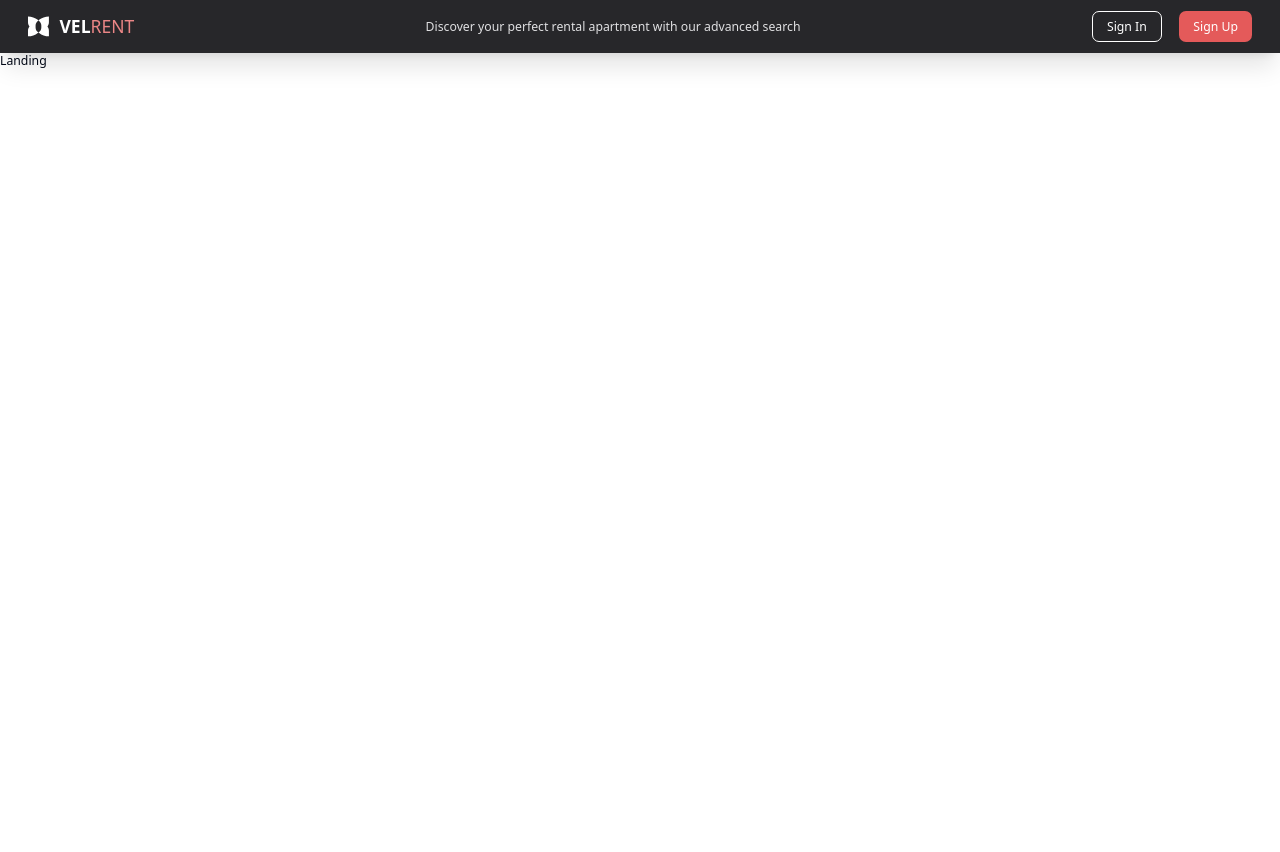
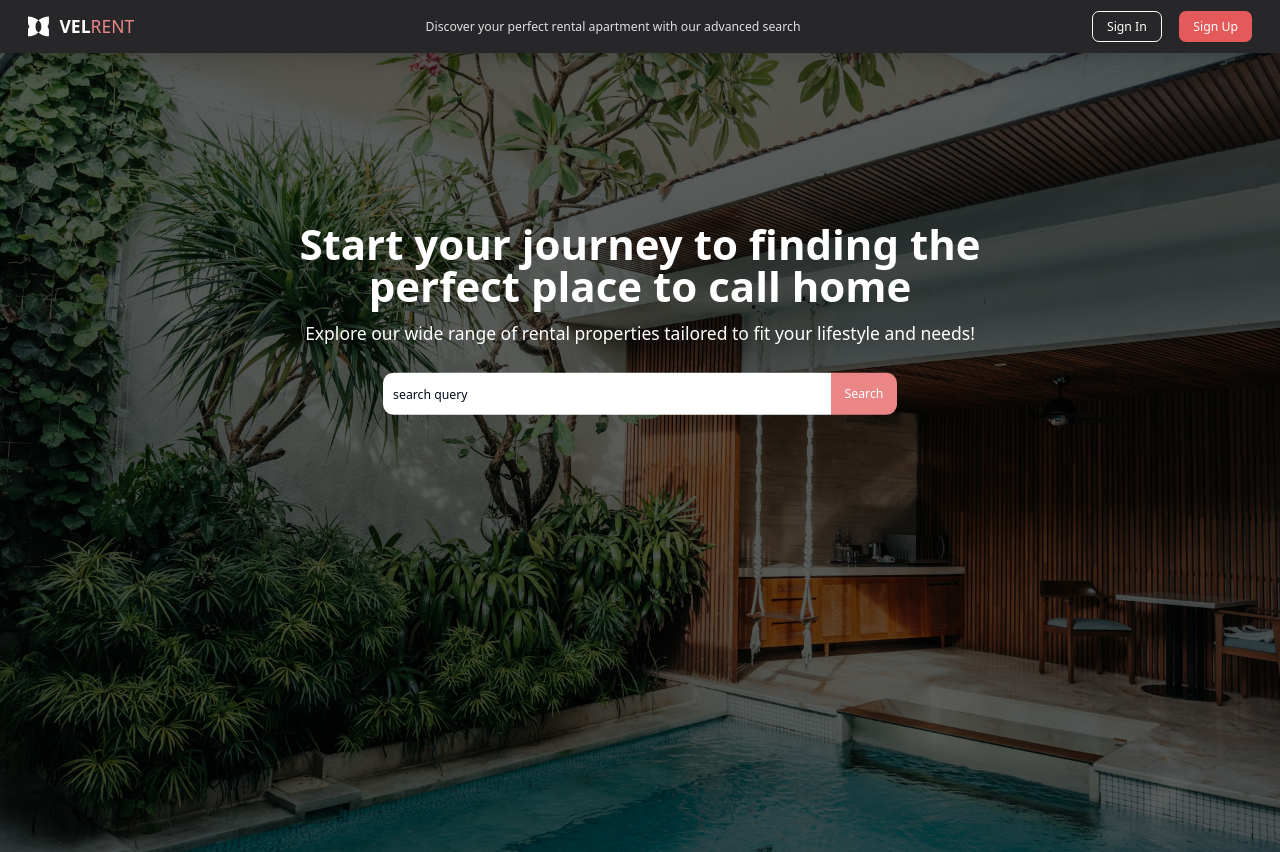
Before and after one commit to NickVeles/portfolio-rental, a Next.js app: page /landing in a window 1280 px wide. Before the commit the page ends 800 px from the top, so only its background shows below. Built offline with nearby package versions, Linux system fonts and the light colour scheme; no server answers.

Commit message:
feat: add HeroSection

```diff
--- /dev/null
+++ b/app/(nondashboard)/landing/HeroSection.tsx
@@ -0,0 +1,55 @@
+"use client";
+
+import Image from "next/image";
+import { motion } from "framer-motion";
+import { Input } from "@/components/ui/input";
+import { Button } from "@/components/ui/button";
+
+const HeroSection = () => {
+  return (
+    <div className="relative h-screen">
+      <Image
+        src="/landing-splash.jpg"
+        alt="Velrent Rental Platform Hero Section"
+        fill
+        className="object-cover object-center"
+        priority
+      />
+      <div className="absolute inset-0 bg-black opacity-60" />
+      <motion.div
+        initial={{ opacity: 0, y: 20 }}
+        animate={{ opacity: 1, y: 0 }}
+        transition={{ duration: 0.8 }}
+        className="absolute top-1/3 transform  -translate-y-1/2 w-full flex justify-center"
+      >
+        <div className="max-w-4xl max-auto px-16 sm:px-12 text-center">
+          <h1 className="text-5xl font-bold text-white mb-4">
+            Start your journey to finding the perfect place to call home
+          </h1>
+          <p className="text-xl text-white mb-8">
+            Explore our wide range of rental properties tailored to fit your
+            lifestyle and needs!
+          </p>
+
+          <div className="flex justify-center">
+            <Input
+              type="text"
+              value="search query"
+              onChange={() => {}}
+              placeholder="Search by city, neighborhood, or address"
+              className="w-full max-w-lg rounded-none rounded-l-xl border-none bg-white h-12"
+            />
+            <Button
+              onClick={() => {}}
+              className="bg-secondary-500 text-white rounded-none rounded-r-xl border-none hover:bg-secondary-600 h-12 cursor-pointer"
+            >
+              Search
+            </Button>
+          </div>
+        </div>
+      </motion.div>
+    </div>
+  );
+};
+
+export default HeroSection;
--- a/app/(nondashboard)/landing/page.tsx
+++ b/app/(nondashboard)/landing/page.tsx
@@ -1,7 +1,8 @@
 import React from "react";
+import HeroSection from "./HeroSection";
 
 const Landing = () => {
-  return <div>Landing</div>;
+  return <div><HeroSection /></div>;
 };
 
 export default Landing;
```
